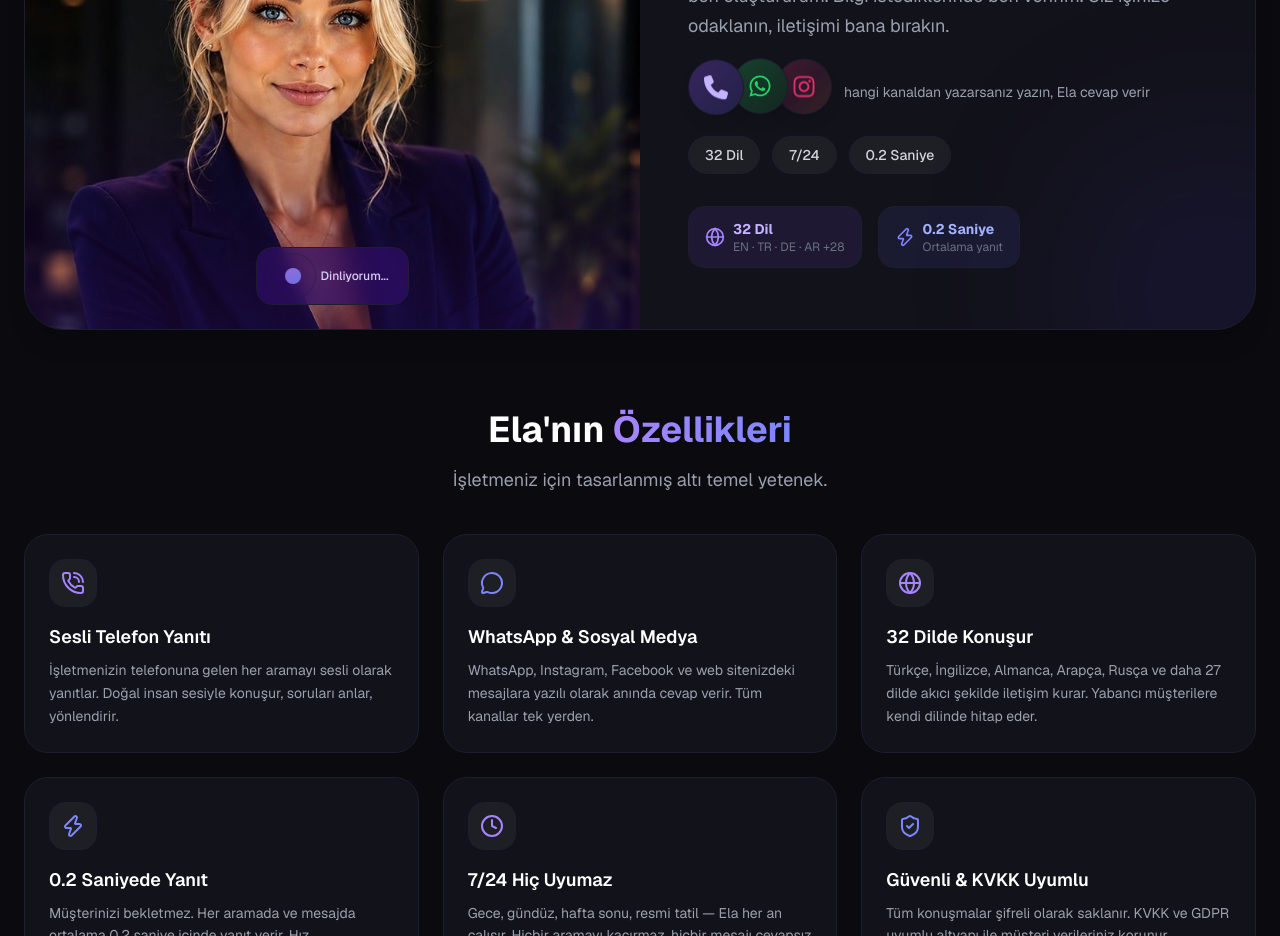
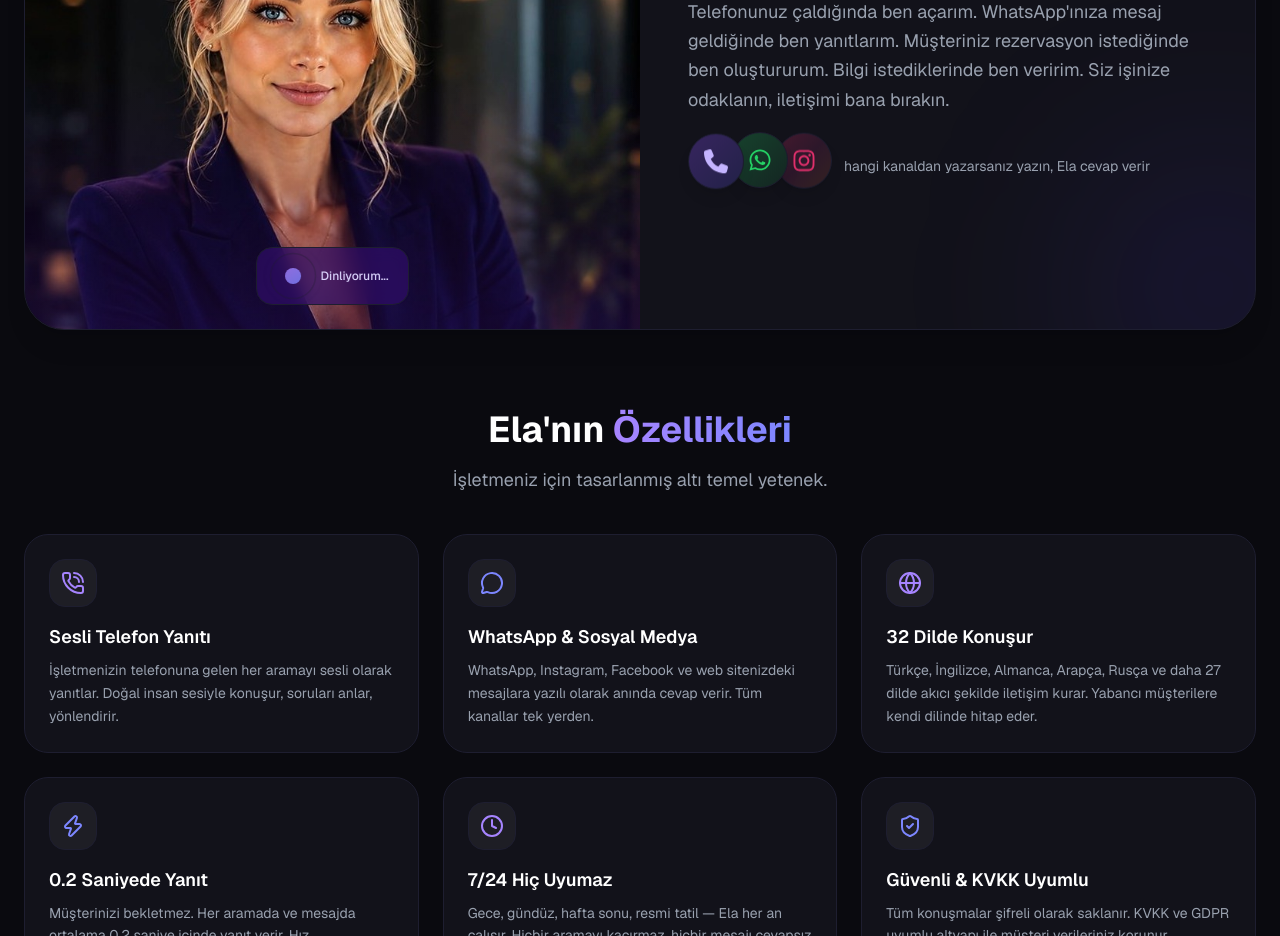
Before and after one commit to anilbatir/ela-sesli-asistan, a Next.js app: page / in a window 1280 px wide. Shown: the part 1420-2356 px from the top of the page. Built offline with nearby package versions, Linux system fonts and the light colour scheme.

Commit message:
Ben Ela kartında tekrar eden 32 Dil/7/24/0.2 Saniye bilgisini kaldır
Bu rakamlar zaten istatistikler bölümünde ve özellik kartlarında yer
alıyordu; kartta sadece kanal logoları ve açıklama kalacak şekilde sadeleştirildi.

Co-Authored-By: Claude Sonnet 5 <noreply@anthropic.com>

```diff
--- a/components/sections/ela-section.tsx
+++ b/components/sections/ela-section.tsx
@@ -212,32 +212,6 @@ export default function ElaSection() {
                   hangi kanaldan yazarsanız yazın, Ela cevap verir
                 </span>
               </div>
-
-              <div className="mt-4 flex flex-wrap gap-3">
-                {['32 Dil', '7/24', '0.2 Saniye'].map((tag) => (
-                  <span key={tag} className="rounded-full border border-white/10 bg-white/5 px-4 py-2 text-sm font-medium text-gray-300">
-                    {tag}
-                  </span>
-                ))}
-              </div>
-
-              {/* Mini floating tags */}
-              <div className="mt-8 flex flex-wrap gap-4">
-                <div className="flex items-center gap-2 rounded-2xl border border-violet-500/20 bg-violet-500/10 px-4 py-3">
-                  <Globe className="h-5 w-5 text-violet-400" />
-                  <div>
-                    <p className="text-sm font-bold text-violet-300">32 Dil</p>
-                    <p className="text-xs text-gray-500">EN · TR · DE · AR +28</p>
-                  </div>
-                </div>
-                <div className="flex items-center gap-2 rounded-2xl border border-indigo-500/20 bg-indigo-500/10 px-4 py-3">
-                  <Zap className="h-5 w-5 text-indigo-400" />
-                  <div>
-                    <p className="text-sm font-bold text-indigo-300">0.2 Saniye</p>
-                    <p className="text-xs text-gray-500">Ortalama yanıt</p>
-                  </div>
-                </div>
-              </div>
             </div>
           </div>
         </motion.div>
```
